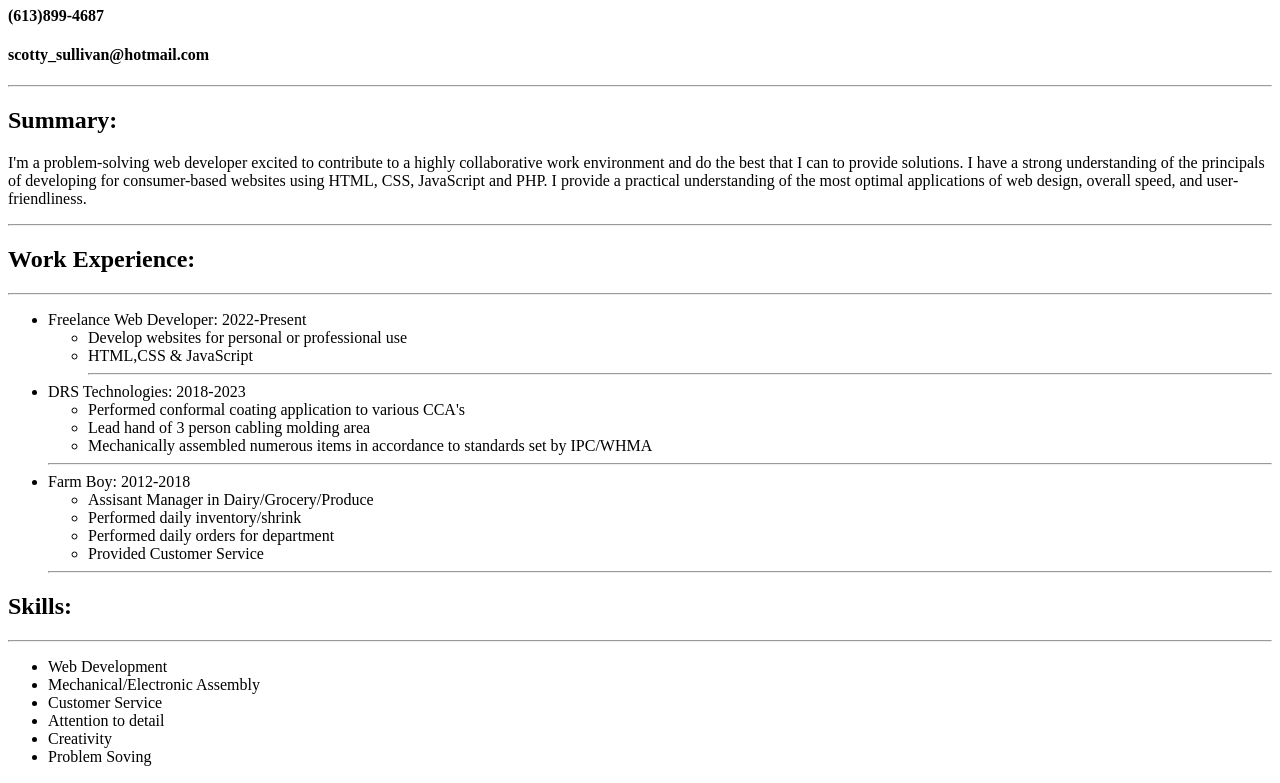
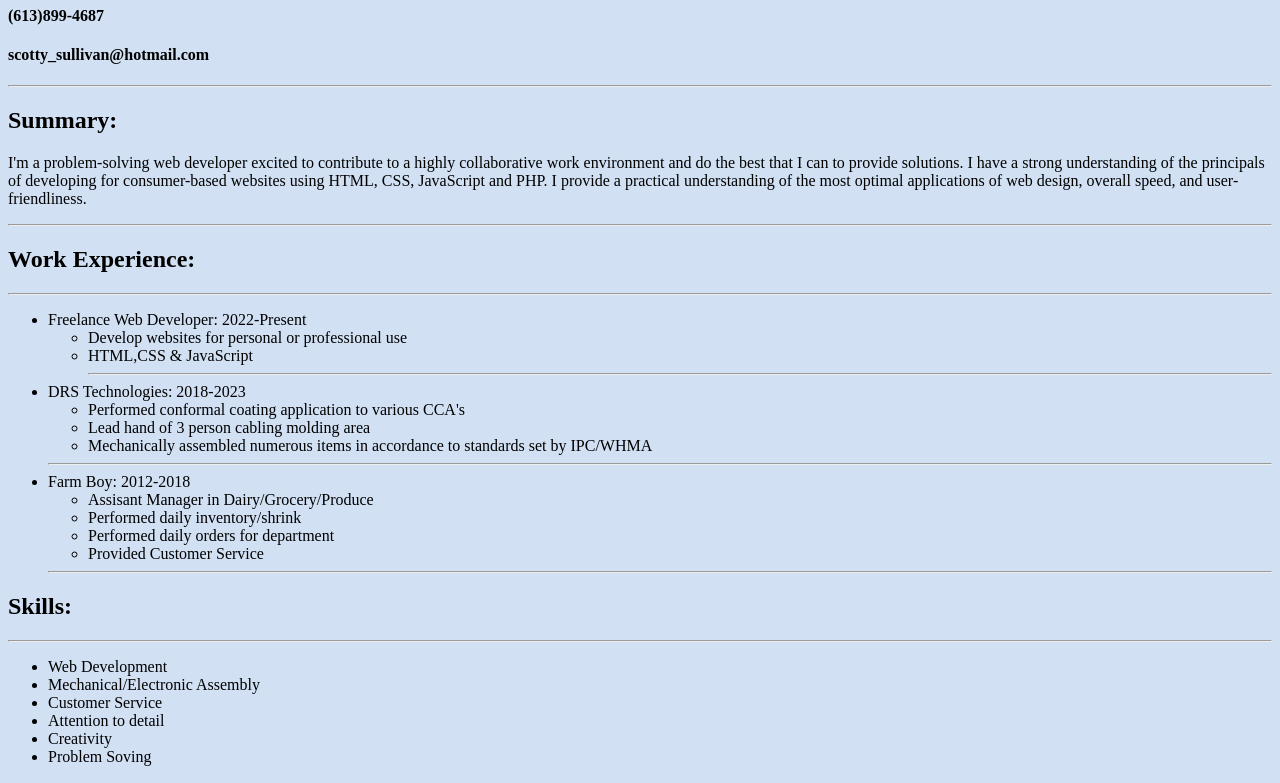
Before and after one commit to ScottAlexanderSullivan/html-resume, a plain HTML site: page index.html in a window 1280 px wide. Shown: the part 185-968 px from the top of the page. Drawn offline with Linux system fonts and the light colour scheme.

Commit message:
Add files via upload

```diff
--- a/index.html
+++ b/index.html
@@ -1,12 +1,16 @@
 <!DOCTYPE html>
 <html lang="en">
 <head>
+    <style>
+        html{background-color: rgb(209, 224, 243);
+    </style>
     <meta charset="UTF-8">
 
     <title>Scott Sullivan's Resume</title>
     <img src="./images/portrait.png" height="100">
 </head>
 <body>
+
     <h1>Scott Sullivan's Resume</h1>
     <h4>(613)899-4687</h4>
     <h4>scotty_sullivan@hotmail.com</h4>
```
